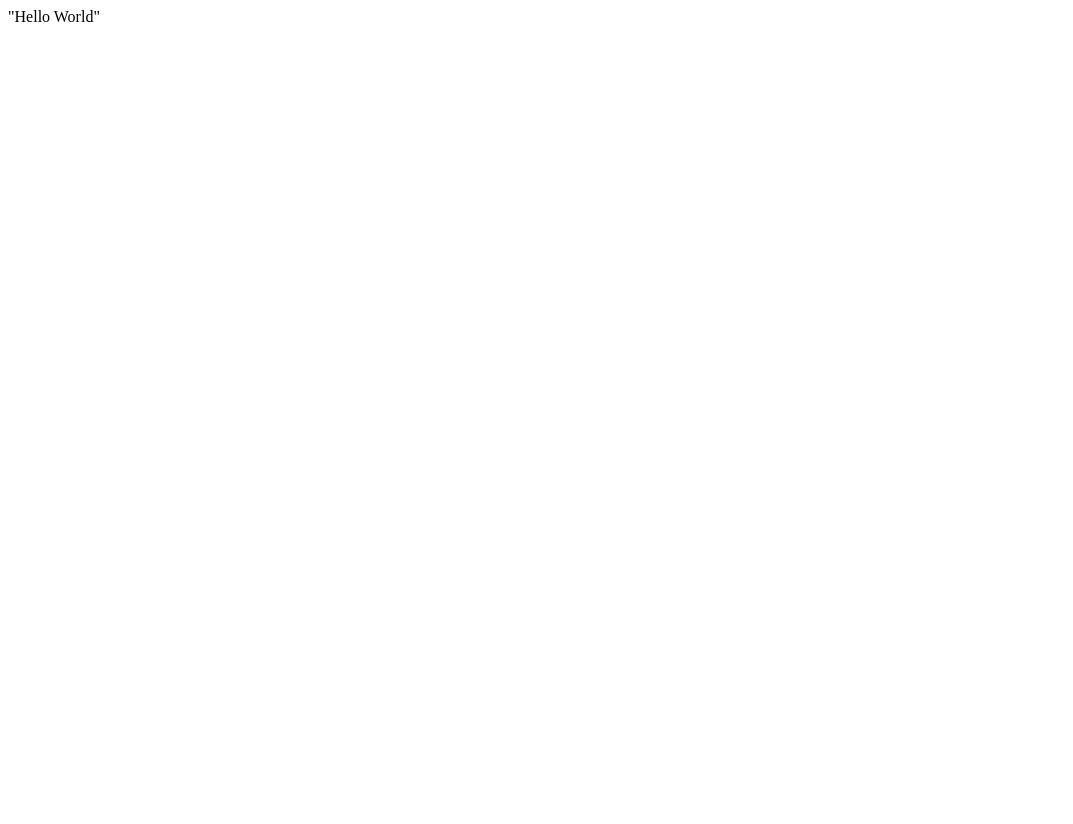
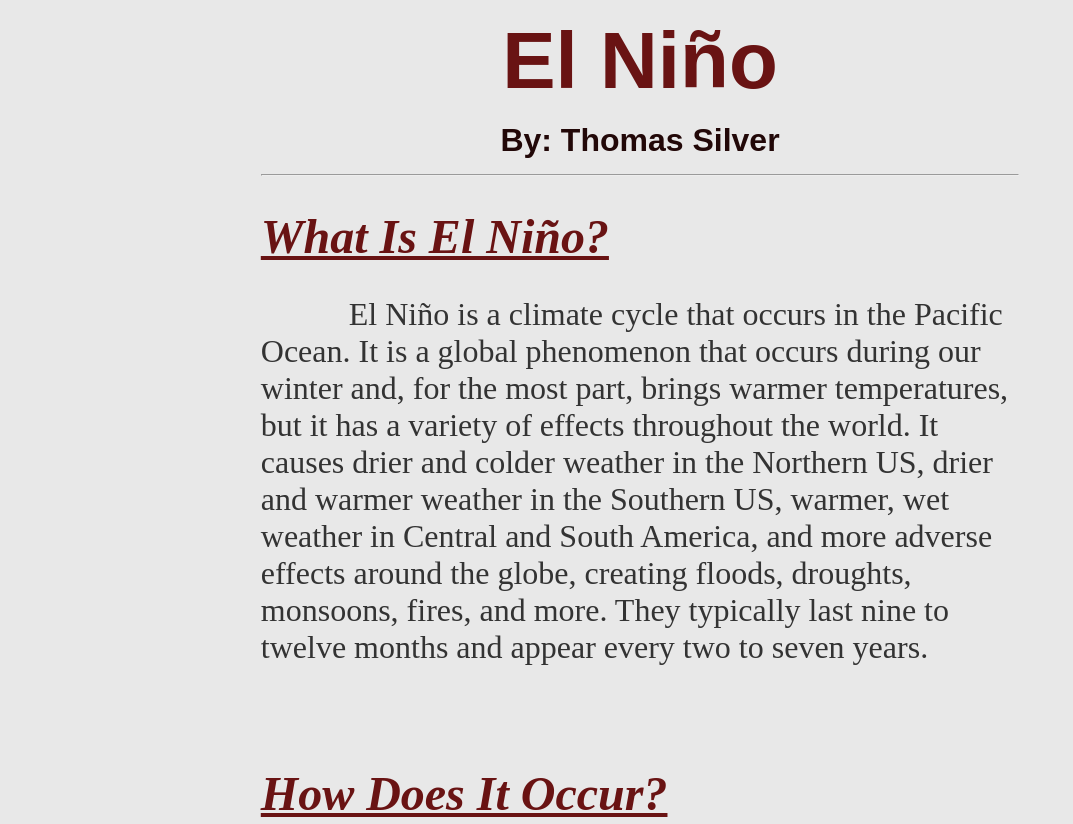
Before and after one commit to ThomasSilver/ThomasSilver.github.io, a plain HTML site: page index.html in a window 1280 px wide. Shown: the top 824 px of the page, without its empty margins (0-1073 px from the left). Before the commit the page ends 800 px from the top, so only its background shows below. Drawn offline with Linux system fonts and the light colour scheme.

Commit message:
Recommit'

```diff
--- a/index.html
+++ b/index.html
@@ -1 +1,27 @@
-"Hello World"
+<html data-brackets-id="1"><head data-brackets-id="2">
+    <meta data-brackets-id="3" charset="UTF-8">
+        <link data-brackets-id="4" rel="stylesheet" type="text/css" href="style.css">
+    <title data-brackets-id="5">El Niño</title>
+  </head>
+  <body data-brackets-id="6">
+      <div data-brackets-id="7" class="content">
+
+      <h5 data-brackets-id="8">El Niño</h5>
+      <h4 data-brackets-id="9">By: Thomas Silver</h4>
+          <hr data-brackets-id="10">
+
+                <h1 data-brackets-id="11">What Is El Niño?</h1>
+                <p data-brackets-id="12">&nbsp;&nbsp;&nbsp;&nbsp;&nbsp;&nbsp;&nbsp;&nbsp;&nbsp;&nbsp;&nbsp;El Niño is a climate cycle that occurs in the Pacific Ocean. It is a global phenomenon that occurs during our winter and, for the most part, brings warmer temperatures, but it has a variety of effects throughout the world. It causes drier and colder weather in the Northern US, drier and warmer weather in the Southern US, warmer, wet weather in Central and South America, and more adverse effects around the globe, creating floods, droughts, monsoons, fires, and more. They typically last nine to twelve months and appear every two to seven years. </p>
+          <br data-brackets-id="13"><br data-brackets-id="14">
+                  <h1 data-brackets-id="15">How Does It Occur?</h1>
+                <p data-brackets-id="16">&nbsp;&nbsp;&nbsp;&nbsp;&nbsp;&nbsp;&nbsp;&nbsp;&nbsp;&nbsp;&nbsp;Normally, trade winds from the Pacific blow to the West, bringing the warm water towards the Eastern Hemisphere. During an El Niño, those trade winds weaken, and the winds pushing east towards the Western Hemisphere overpower them. Because of that, the wind starts to push the warmer water to the east instead of to the west, the way it should be going. That creates higher pressure near Canada and lower pressure in the US, which is what causes the drastic climate change. This also happens in the Eastern Hemisphere because it isn’t getting the warm water it’s supposed to be getting.</p>
+          <br data-brackets-id="17">
+          <!--<iframe width="100%" height="75%" src="https://www.youtube.com/embed/Bey4XXJAqS8"></iframe>-->
+                    <br data-brackets-id="18"><br data-brackets-id="19">
+                  <h1 data-brackets-id="20">Why is this a problem?</h1>
+                <p data-brackets-id="21">&nbsp;&nbsp;&nbsp;&nbsp;&nbsp;&nbsp;&nbsp;&nbsp;&nbsp;&nbsp;&nbsp;There are a lot of problems that El Niño causes other than the weather and natural disasters themselves, especially in Bangladesh. It was found that in Bangladesh, eleven months after the first effects of El Niño were witnessed, there was a major increases in cholera cases than normal. After some research, it was found that it was due to El Niño. El Niño also causes a problem with Bangladesh’s drinking water. El Niño brings monsoons to Bangladesh which make it easier for the inhabitants to get poisoned. Lastly, the warmer water near Bangladesh lowers the amount of nutrients, killing off the phytoplankton that fish feed off of. This makes food for fish scarce, forcing them to move to find more, decreasing the population of fish in the area near Bangladesh and the total population since a lot of fish die trying to find more food.</p>
+          <br data-brackets-id="22">
+
+    </div>
+
+</body></html>
```
Also changed, not shown: style.css (line endings or trailing spaces).
